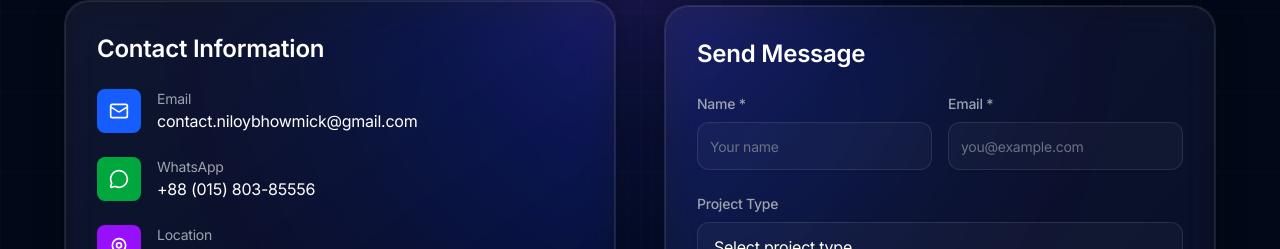
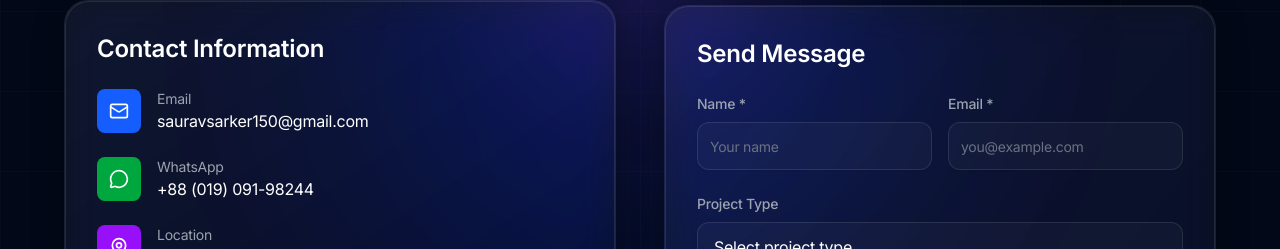
Before and after one commit to shihabmia00/saurobsarker, a Next.js app: page /contact in a window 1280 px wide. Shown: the part 389-638 px from the top of the page. Built offline with nearby package versions, Linux system fonts and the light colour scheme.

Commit message:
update a to z

```diff
--- a/src/app/contact/page.tsx
+++ b/src/app/contact/page.tsx
@@ -96,10 +96,10 @@ export default function ContactPage() {
                   <div>
                     <p className="text-gray-400 text-sm">Email</p>
                     <a
-                      href="mailto:contact.niloybhowmick@gmail.com"
+                      href="mailto:sauravsarker150@gmail.com"
                       className="text-white hover:text-blue-400 transition-colors"
                     >
-                      contact.niloybhowmick@gmail.com
+                      sauravsarker150@gmail.com
                     </a>
                   </div>
                 </div>
@@ -111,12 +111,12 @@ export default function ContactPage() {
                   <div>
                     <p className="text-gray-400 text-sm">WhatsApp</p>
                     <a
-                      href="https://wa.me/+8801580385556"
+                      href="https://wa.me/+8801909198244"
                       target="_blank"
                       rel="noopener noreferrer"
                       className="text-white hover:text-green-400 transition-colors"
                     >
-                      +88 (015) 803-85556
+                      +88 (019) 091-98244
                     </a>
                   </div>
                 </div>
```
Also changed, not shown: 1 other file (tests, documents, lock files or other folders).
